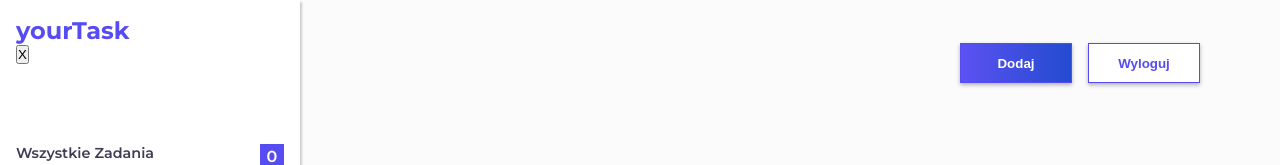
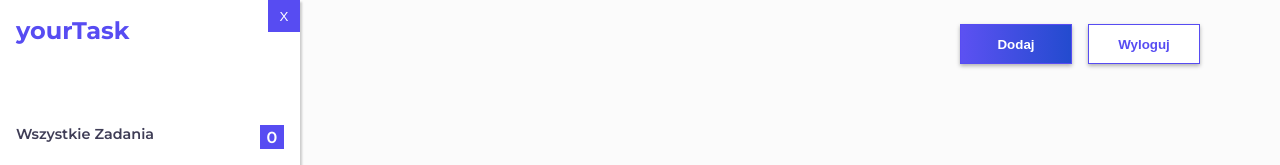
Before and after one commit to 1991Pawel/react-firebase, a React (Create React App) app: page /dashboard in a window 1280 px wide. Shown: the top 165 px of the page. Built offline with nearby package versions, Linux system fonts and the light colour scheme; no server answers; the database is empty; sample sign-in values are in the browser's storage.

Commit message:
add some styles for sidebar btn

```diff
--- a/src/components/Navigation.tsx
+++ b/src/components/Navigation.tsx
@@ -3,6 +3,7 @@ import styled from 'styled-components';
 import { doSignOut } from '../firebase/auth';
 import Button from './Button';
 import { Nav } from '../types/types';
+import { SideBarButton } from './SideBar';
 
 const HeaderWrapper = styled.header`
   position: absolute;
@@ -13,6 +14,10 @@ const HeaderWrapper = styled.header`
   padding: 1rem;
   @media only screen and (min-width: 600px) {
     padding: 1.5rem 5rem;
+  }
+  nav {
+    display: flex;
+    justify-content: space-between;
   }
 
   ul {
@@ -32,6 +37,19 @@ const HeaderWrapper = styled.header`
   }
 `;
 
+const ButtonWrapper = styled.div`
+  button {
+    position: static;
+    height: 100%;
+    width: 2rem;
+    font-size: 0.7rem;
+    @media only screen and (min-width: 370px) {
+      font-size: 1rem;
+      width: 3rem;
+    }
+  }
+`;
+
 const Navigation = ({ setShowSideBar, setModalOpen }: Nav) => {
   const logoutHandler = () => {
     doSignOut();
@@ -39,10 +57,12 @@ const Navigation = ({ setShowSideBar, setModalOpen }: Nav) => {
 
   return (
     <HeaderWrapper>
-      <button onClick={() => setShowSideBar(true)} type="button">
-        X
-      </button>
       <nav>
+        <ButtonWrapper>
+          <SideBarButton onClick={() => setShowSideBar(true)} type="button">
+            Menu
+          </SideBarButton>
+        </ButtonWrapper>
         <ul>
           <li>
             <Button primary onClick={() => setModalOpen(true)}>
--- a/src/components/SideBar.tsx
+++ b/src/components/SideBar.tsx
@@ -3,6 +3,18 @@ import styled, { css } from 'styled-components';
 import { SideBarToggle } from '../types/types';
 import Logo from './Logo/Logo';
 import { useTaskStatistic } from '../hook/useTaskStatistic';
+
+export const SideBarButton = styled.button`
+  position: absolute;
+  top: 0;
+  right: 0;
+  height: 2rem;
+  width: 2rem;
+  color: ${({ theme }) => theme.colors.light};
+  background-color: ${({ theme }) => theme.colors.primary};
+  border: none;
+  cursor: pointer;
+`;
 
 const StatisticList = styled.ul`
   list-style: none;
@@ -86,9 +98,9 @@ const SideBar = ({ showSideBar, setShowSideBar }: SideBarToggle) => {
   return (
     <SideBarWrapper showSideBar={showSideBar}>
       <Logo>yourTask</Logo>
-      <button type="button" onClick={() => setShowSideBar(false)}>
+      <SideBarButton type="button" onClick={() => setShowSideBar(false)}>
         X
-      </button>
+      </SideBarButton>
       <StatisticList>
         <StatisticListItem>
           Wszystkie Zadania <span>{totalTasks}</span>
```
